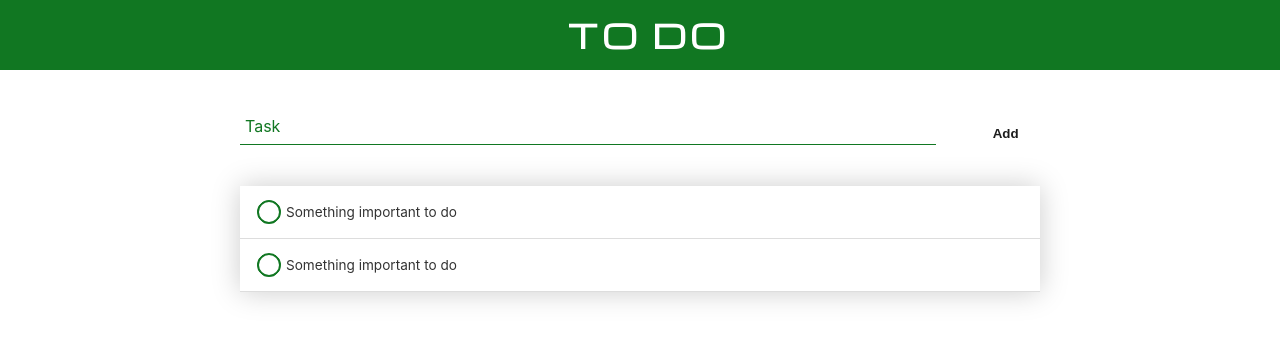
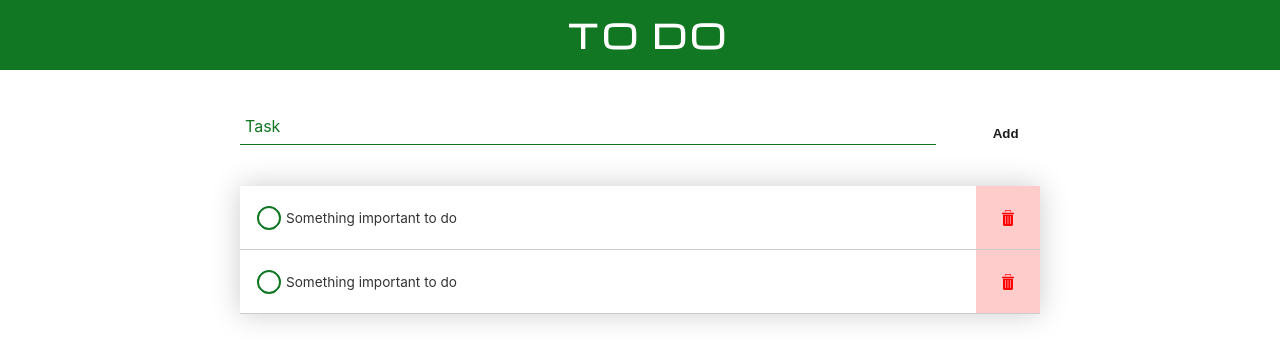
Before and after one commit to KristijanKelic/to-do-react, a React (Create React App) app: page / in a window 1280 px wide. Shown: the top 362 px of the page. Built offline with nearby package versions, Linux system fonts and the light colour scheme.

Commit message:
removing ul element, and making tasks list a flex container

```diff
--- a/src/components/add-task/add-task.component.jsx
+++ b/src/components/add-task/add-task.component.jsx
@@ -48,7 +48,7 @@ const AddTask = ({ addTask }) => {
         </div>
         <div className="button-container">
           <button type="submit" className="add-button draw-border">
-            <span className="check-mark">✔</span>
+            <span className="check-mark">&#x2713;</span>
             <span className="btn-text">Add</span>
           </button>
         </div>
--- a/src/components/task/task.component.jsx
+++ b/src/components/task/task.component.jsx
@@ -19,9 +19,9 @@ const Task = () => {
           <span className="task-title">Something important to do</span>
         </div>
       </label>
-      {/* <div className="delete">
+      <div className="delete">
         <Delete className="icon" />
-      </div> */}
+      </div>
     </div>
   );
 };
--- a/src/components/task/task.styles.scss
+++ b/src/components/task/task.styles.scss
@@ -2,6 +2,12 @@ $mainGreen: #117722;
 
 .task-container {
   position: relative;
+  display: flex;
+  justify-content: center;
+  align-items: center;
+  width: 100%;
+  height: 64px;
+  border-bottom: 1px solid #ccc;
 
   .task {
     width: 100%;
@@ -12,10 +18,14 @@ $mainGreen: #117722;
   }
 
   label {
-    display: block;
+    display: flex;
+    justify-content: center;
+    align-items: center;
     position: relative;
     padding: 0 10px;
     width: 100%;
+    flex-basis: calc(100% - 64px);
+    height: 100%;
   }
 
   .hidden-real-check {
@@ -78,7 +88,8 @@ $mainGreen: #117722;
     }
 
     &::after {
-      content: '✔';
+      content: '✓';
+      color: $mainGreen;
       position: absolute;
       top: 0;
       left: 2px;
@@ -87,7 +98,6 @@ $mainGreen: #117722;
       display: flex;
       align-items: center;
       justify-content: center;
-      color: $mainGreen;
       transform: scale(0);
       transition: 0.4s;
     }
@@ -182,19 +192,21 @@ $mainGreen: #117722;
     }
   }
 
-  /* .delete {
-    flex-basis: 15%;
+  .delete {
+    margin: 0;
+    flex-basis: 64px;
     width: 100%;
+    height: 32px;
     background-color: rgba(255, 0, 0, 0.2);
     display: flex;
     justify-content: center;
     align-items: center;
-    color: white;
+    height: 100%;
   }
 
   .delete .icon {
     fill: red;
-    width: 1rem;
-    height: 1rem;
-  } */
+    width: 16px;
+    height: 16px;
+  }
 }
--- a/src/components/tasks/tasks.component.jsx
+++ b/src/components/tasks/tasks.component.jsx
@@ -8,14 +8,8 @@ import './tasks.styles.scss';
 const Tasks = () => {
   return (
     <div className="tasks-container">
-      <ul>
-        <li>
-          <Task />
-        </li>
-        <li>
-          <Task />
-        </li>
-      </ul>
+      <Task />
+      <Task />
     </div>
   );
 };
--- a/src/components/tasks/tasks.styles.scss
+++ b/src/components/tasks/tasks.styles.scss
@@ -3,20 +3,4 @@
   min-width: 300px;
   margin: 0 auto;
   box-shadow: 0 0 27px #ccc;
-
-  ul {
-    list-style: none;
-    margin: 0;
-    padding: 0;
-    width: 100%;
-  }
-
-  ul:last-child {
-    border-bottom: none;
-  }
-
-  li {
-    border-bottom: 1px solid #ddd;
-    padding: 10px 0;
-  }
 }
```
